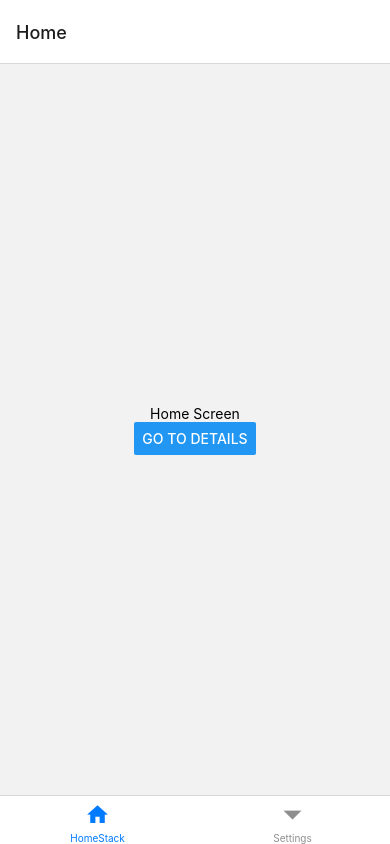
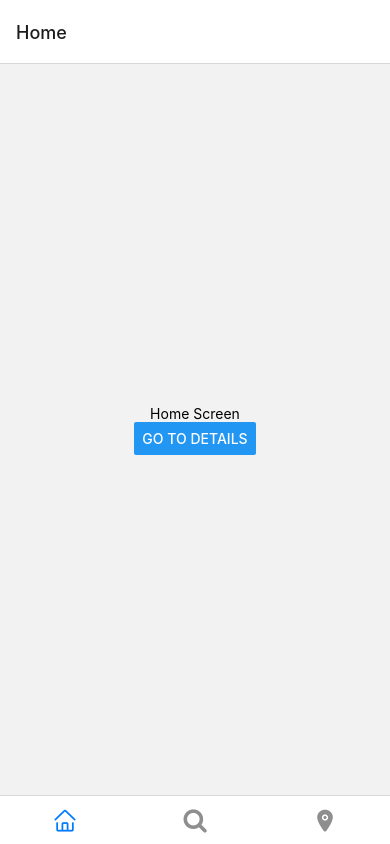
Before and after one commit to danielelungo/Enhancers, a React Native app: screen / in a window 390 px wide. Built offline with nearby package versions, Linux system fonts and the light colour scheme.

Commit message:
Add icons

```diff
--- a/App.js
+++ b/App.js
@@ -4,14 +4,17 @@ import * as React from "react";
 import { NavigationContainer } from "@react-navigation/native";
 import { createNativeStackNavigator } from "@react-navigation/native-stack";
 import { createBottomTabNavigator } from "@react-navigation/bottom-tabs";
-import { MaterialCommunityIcons } from "@expo/vector-icons";
+import { AntDesign } from "@expo/vector-icons";
+import { FontAwesome } from "@expo/vector-icons";
+import { Ionicons } from "@expo/vector-icons";
 
 import HomeScreen from "./src/Screens/home";
 import DetailsScreen from "./src/Screens/details";
+import PositionScreen from "./src/Screens/location";
+import SearchScreen from "./src/Screens/search";
+import LocationScreen from "./src/Screens/location";
 
 const HomeStack = createNativeStackNavigator();
-
-const Tab = createBottomTabNavigator();
 
 function HomeStackScreen() {
   return (
@@ -22,31 +25,60 @@ function HomeStackScreen() {
   );
 }
 
-const SettingsStack = createNativeStackNavigator();
+const SearchStack = createNativeStackNavigator();
 
-function SettingsStackScreen() {
+function SearchStackScreen() {
   return (
-    <SettingsStack.Navigator>
-      {/* <SettingsStack.Screen name="Settings" component={SettingsScreen} /> */}
-      <SettingsStack.Screen name="Details" component={DetailsScreen} />
-    </SettingsStack.Navigator>
+    <SearchStack.Navigator>
+      <SearchStack.Screen name="Search" component={SearchScreen} />
+    </SearchStack.Navigator>
   );
 }
 
+const LocationStack = createNativeStackNavigator();
+
+function LocationStackScreen() {
+  return (
+    <LocationStack.Navigator>
+      <LocationStack.Screen name="Location" component={LocationScreen} />
+    </LocationStack.Navigator>
+  );
+}
+
+const Tab = createBottomTabNavigator();
 export default function App() {
   return (
     <NavigationContainer>
-      <Tab.Navigator screenOptions={{ headerShown: false }}>
+      <Tab.Navigator
+        screenOptions={{ headerShown: false, tabBarShowLabel: false }}
+      >
         <Tab.Screen
           name="HomeStack"
           component={HomeStackScreen}
           options={{
             tabBarIcon: ({ color, size }) => (
-              <MaterialCommunityIcons name="home" color={color} size={size} />
+              <AntDesign name="home" color={color} size={size} />
             ),
           }}
         />
-        <Tab.Screen name="Settings" component={SettingsStackScreen} />
+        <Tab.Screen
+          name="SearchStack"
+          component={SearchStackScreen}
+          options={{
+            tabBarIcon: ({ color, size }) => (
+              <FontAwesome name="search" color={color} size={size} />
+            ),
+          }}
+        />
+        <Tab.Screen
+          name="PositionStack"
+          component={LocationStackScreen}
+          options={{
+            tabBarIcon: ({ color, size }) => (
+              <Ionicons name="location" color={color} size={size} />
+            ),
+          }}
+        />
       </Tab.Navigator>
     </NavigationContainer>
   );
```
